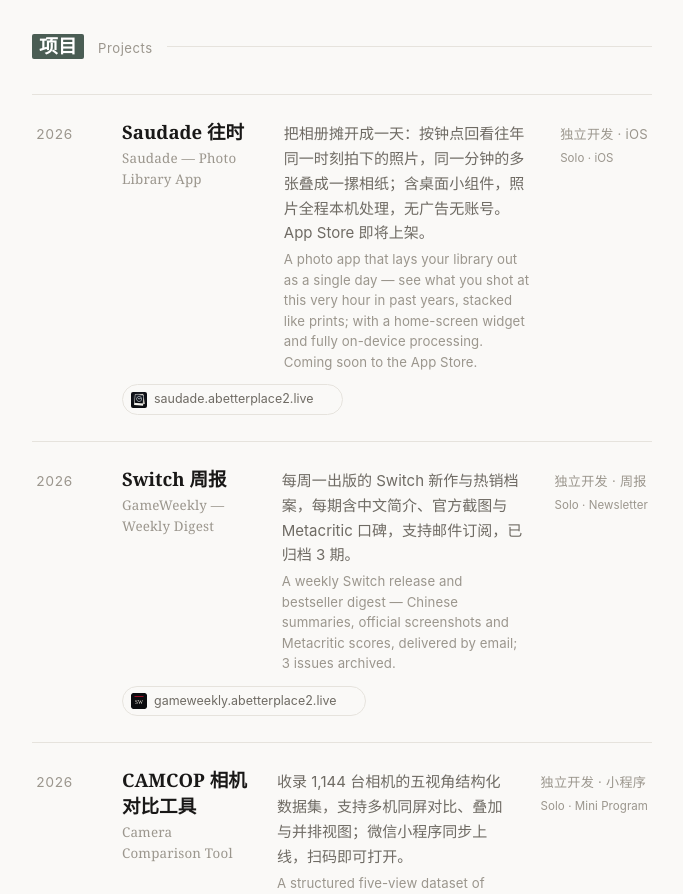
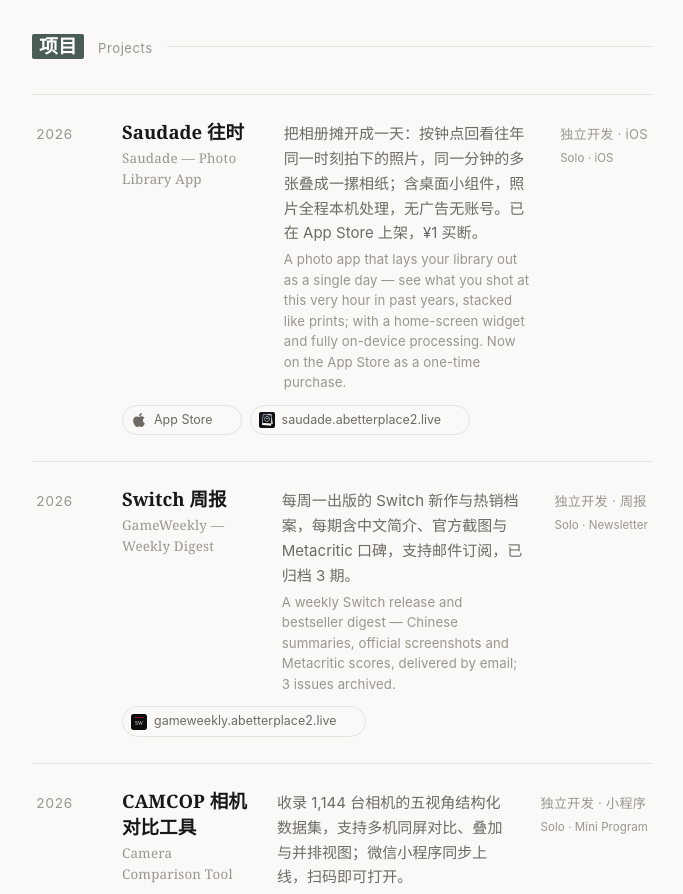
Before and after one commit to retterwang/retterwang.github.io, a plain HTML site: page index.html in a window 1280 px wide. Shown: the part 1120-2014 px from the top of the page, without its empty margins (298-981 px from the left). Drawn offline with Linux system fonts and the light colour scheme; a web font is replaced by a local one.

Commit message:
项目：Saudade 已上架 App Store
- 文案「App Store 即将上架」→「已在 App Store 上架，¥1 买断」
- 新增 App Store 下载入口（apps.apple.com/cn/app/saudade/id6827383744），
  使用内联 Apple 标志矢量图标，与既有站点胶囊链接同一套样式
- 新增 .site-link svg.site-icon 规则：内联矢量图标常显，不参与悬停浮出
- 英文段落同步：Coming soon to the App Store → Now on the App Store as a one-time purchase

```diff
--- a/index.html
+++ b/index.html
@@ -382,6 +382,8 @@
 }
 .site-link:hover{border-color:var(--accent);background:var(--hover);color:var(--accent);}
 .site-link:hover svg{opacity:1;transform:none;}
+/* 内联矢量图标（如 App Store 的 Apple 标）：始终可见，不参与悬停浮出 */
+.site-link svg.site-icon{opacity:1;transform:none;border-radius:0;box-shadow:none;}
 
 /* 小程序码 */
 .miniapp{display:flex;align-items:center;gap:22px;}
@@ -585,9 +587,14 @@
       <li class="work-item">
         <span class="year">2026</span>
         <span class="name">Saudade 往时<span class="tr-b">Saudade — Photo Library App</span></span>
-        <span class="desc">把相册摊开成一天：按钟点回看往年同一时刻拍下的照片，同一分钟的多张叠成一摞相纸；含桌面小组件，照片全程本机处理，无广告无账号。App Store 即将上架。<span class="tr-b">A photo app that lays your library out as a single day — see what you shot at this very hour in past years, stacked like prints; with a home-screen widget and fully on-device processing. Coming soon to the App Store.</span></span>
+        <span class="desc">把相册摊开成一天：按钟点回看往年同一时刻拍下的照片，同一分钟的多张叠成一摞相纸；含桌面小组件，照片全程本机处理，无广告无账号。已在 App Store 上架，¥1 买断。<span class="tr-b">A photo app that lays your library out as a single day — see what you shot at this very hour in past years, stacked like prints; with a home-screen widget and fully on-device processing. Now on the App Store as a one-time purchase.</span></span>
         <span class="tag">独立开发 · iOS<span class="tr-b">Solo · iOS</span></span>
         <div class="work-links">
+          <a class="site-link" href="https://apps.apple.com/cn/app/saudade/id6827383744" target="_blank" rel="noopener" title="App Store 下载 Saudade">
+            <svg class="site-icon" viewBox="0 0 384 512" width="16" height="16" fill="currentColor" aria-hidden="true"><path d="M318.7 268.7c-.2-36.7 16.4-64.4 50-84.8-18.8-26.9-47.2-41.7-84.7-44.6-35.5-2.8-74.3 20.7-88.5 20.7-15 0-49.4-19.7-76.4-19.7C63.3 141.2 4 184.8 4 273.5q0 39.3 14.4 81.2c12.8 36.7 59 126.7 107.2 125.2 25.2-.6 43-17.9 75.8-17.9 31.8 0 48.3 17.9 76.4 17.9 48.6-.7 90.4-82.5 102.6-119.3-65.2-30.7-61.7-90-61.7-91.9zm-56.6-164.2c27.3-32.4 24.8-61.9 24-72.5-24.1 1.4-52 16.4-67.9 34.9-17.5 19.8-27.8 44.3-25.6 71.9 26.1 2 49.9-11.4 69.5-34.3z"/></svg>
+            <span class="u">App Store</span>
+            <svg width="11" height="11" viewBox="0 0 12 12" fill="none" stroke="currentColor" stroke-width="1.4" stroke-linecap="round" stroke-linejoin="round" aria-hidden="true"><path d="M3 9 9 3M4.5 3H9v4.5"/></svg>
+          </a>
           <a class="site-link" href="https://saudade.abetterplace2.live" target="_blank" rel="noopener" title="saudade.abetterplace2.live">
             <img class="site-icon" src="siteicons/saudade.png" alt="" width="16" height="16" loading="lazy" decoding="async">
             <span class="u">saudade.abetterplace2.live</span>
```
